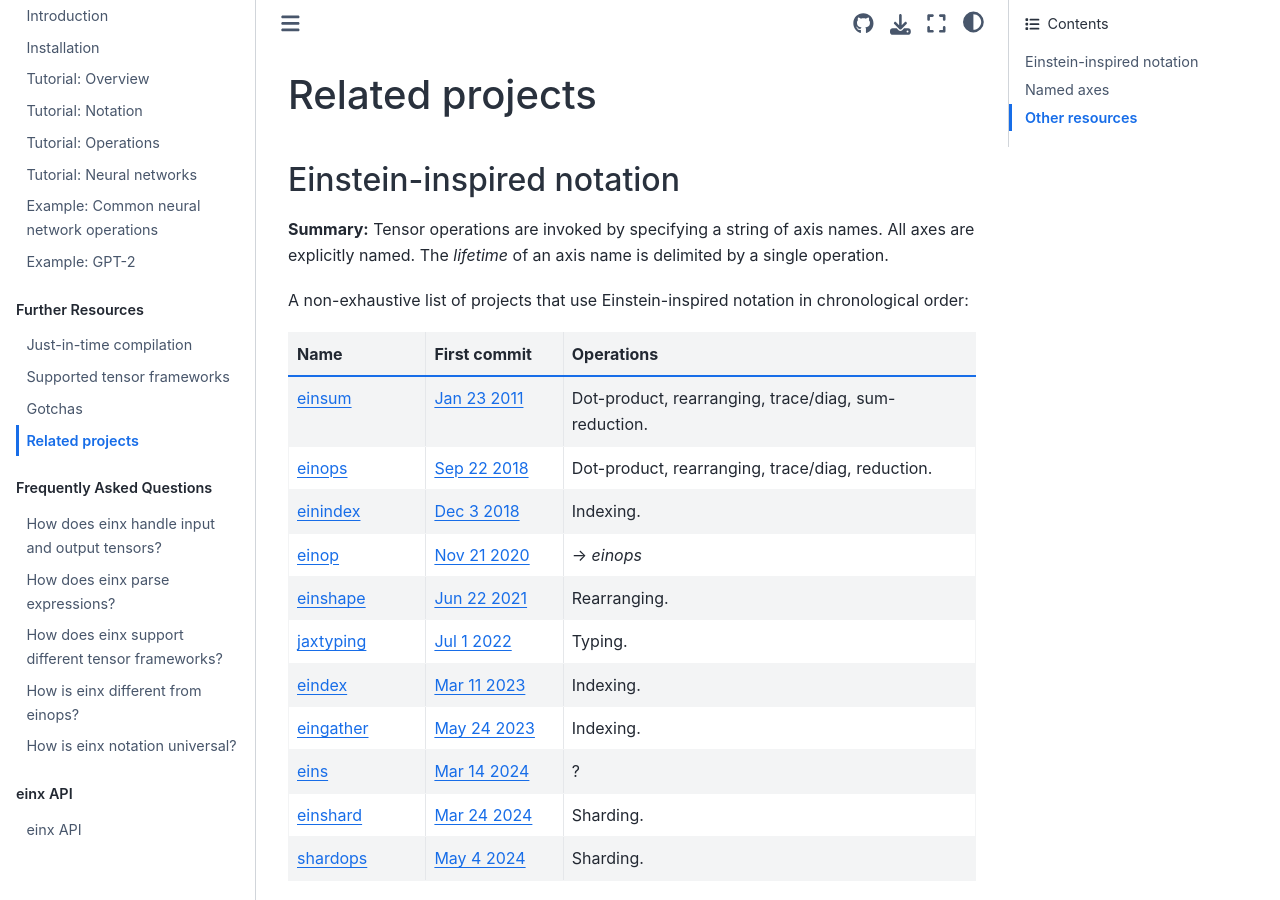
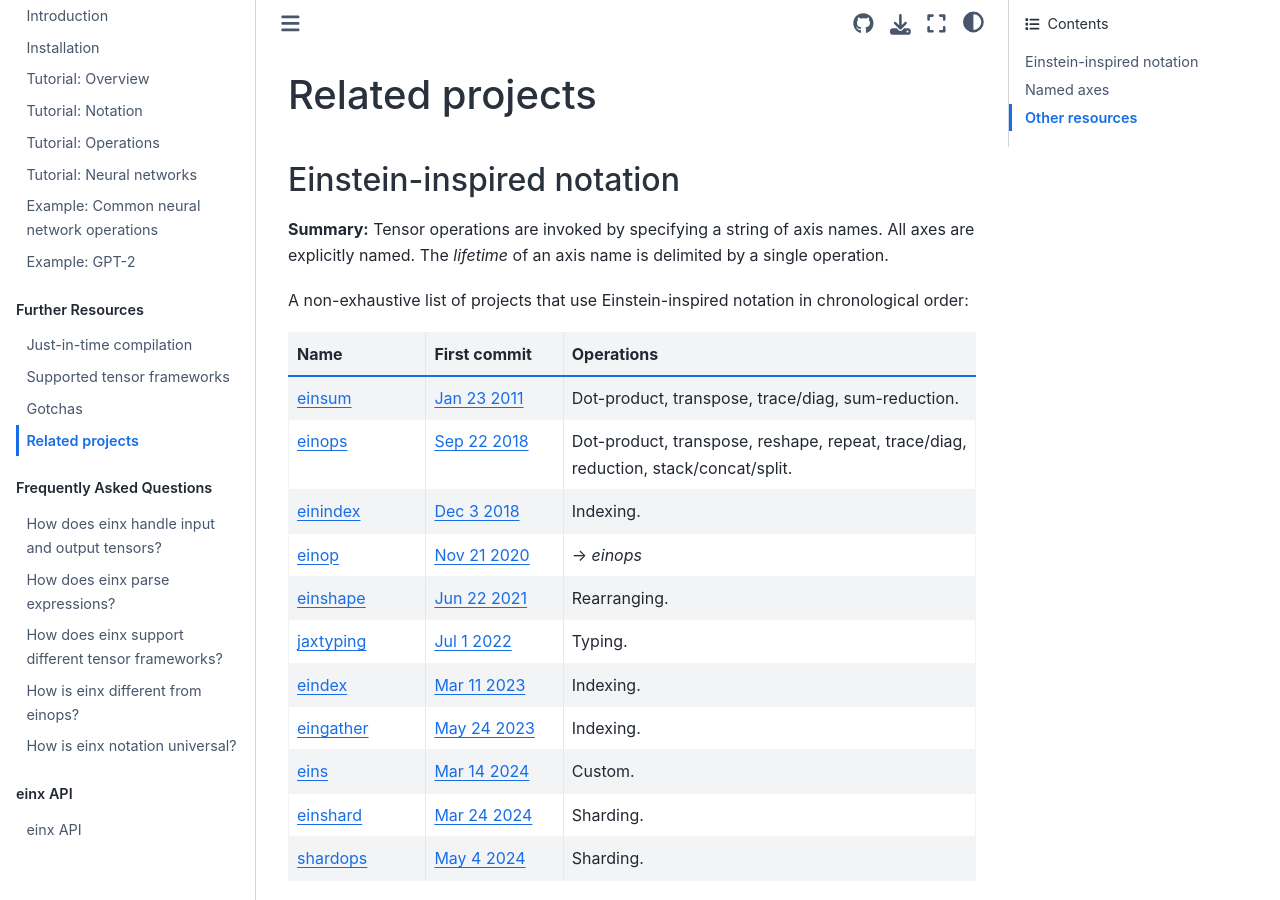
Before and after one commit to fferflo/einx, a Sphinx documentation site: the page built from docs/source/more/related.rst, in a window 1280 px wide and 900 px high. Built offline with Sphinx 7.4.7 and the Sphinx Book theme 1.1.4, drawn with Linux system fonts in a browser that asks for light colours.

Commit message:
Update docs

```diff
--- a/docs/source/more/related.rst
+++ b/docs/source/more/related.rst
@@ -19,10 +19,10 @@ A non-exhaustive list of projects that use Einstein-inspired notation in chronol
 
    * - `einsum <https://numpy.org/doc/stable/reference/generated/numpy.einsum.html>`_
      - `Jan 23 2011 <https://github.com/numpy/numpy/commit/a41de3adf9dbbff9d9f2f50fe0ac59d6eabd43cf>`_
-     - Dot-product, rearranging, trace/diag, sum-reduction.
+     - Dot-product, transpose, trace/diag, sum-reduction.
    * - `einops <https://github.com/arogozhnikov/einops>`_
      - `Sep 22 2018 <https://github.com/arogozhnikov/einops/commit/8e72d792ee88dae177aba3e299179ed478b9a592>`_
-     - Dot-product, rearranging, trace/diag, reduction.
+     - Dot-product, transpose, reshape, repeat, trace/diag, reduction, stack/concat/split.
    * - `einindex <https://github.com/malmaud/einindex>`_
      - `Dec 3 2018 <https://github.com/malmaud/einindex/commit/5eb212246d6dfa7061cb76545ac1cb8e41c82525>`_
      - Indexing.
@@ -43,7 +43,7 @@ A non-exhaustive list of projects that use Einstein-inspired notation in chronol
      - Indexing.
    * - `eins <https://github.com/nicholas-miklaucic/eins>`_
      - `Mar 14 2024 <https://github.com/nicholas-miklaucic/eins/commit/dc5e9a0a3f5bf6fb9e62427b6cedf1ffab1a8873>`_
-     - ?
+     - Custom.
    * - `einshard <https://github.com/yixiaoer/einshard>`_
      - `Mar 24 2024 <https://github.com/yixiaoer/mistral-v0.2-jax/commit/b800c054109a14fb04ce72ed1c990c7aa7bba628>`_
      - Sharding.
```
